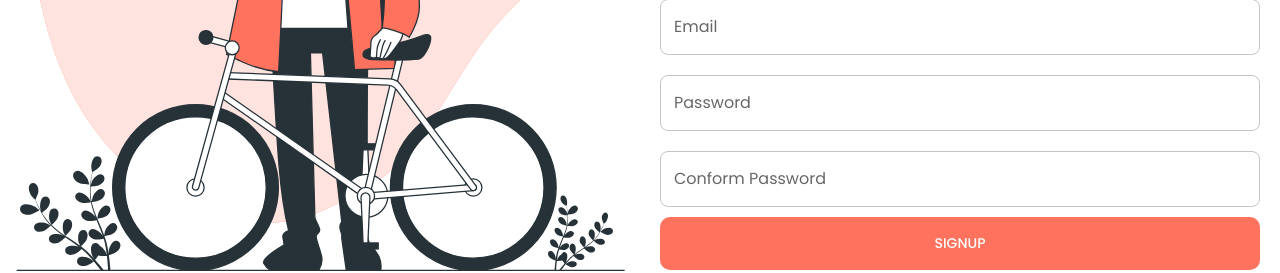
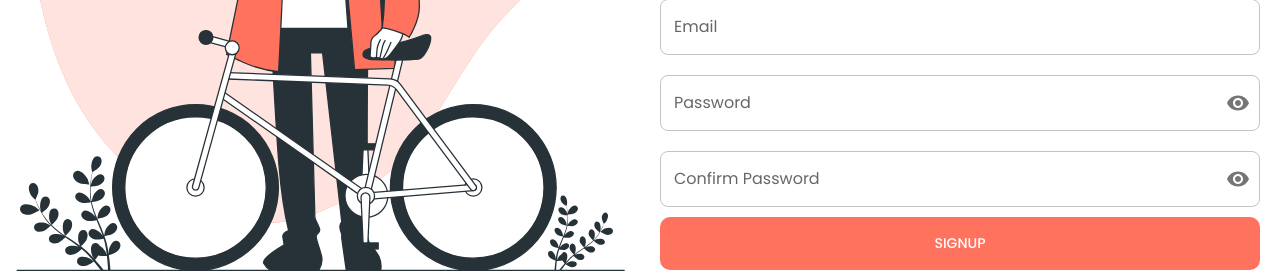
Before and after one commit to legitbeep/social-app, a React (Create React App) app: page /signup in a window 1280 px wide. Shown: the part 417-690 px from the top of the page. Built offline with nearby package versions, Linux system fonts and the light colour scheme.

Commit message:
login update

```diff
--- a/src/App.js
+++ b/src/App.js
@@ -25,7 +25,7 @@ function App() {
             {/* Create posts */}
           </Route>
           <Route path="/login" exact>
-            <Login />
+            <Login/>
           </Route>
           <Route path="/signup" exact>
             <Signup />
--- a/src/Views/Login/Login.js
+++ b/src/Views/Login/Login.js
@@ -6,6 +6,17 @@ import GoogleIcon from '@mui/icons-material/Google';
 import image from '../../images/login.png'
 import { Button, Divider, TextField } from '@mui/material';
 import { Link } from 'react-router-dom';
+import Visibility from '@mui/icons-material/Visibility';
+import IconButton from '@mui/material/IconButton';
+import InputAdornment from '@mui/material/InputAdornment';
+import VisibilityOff from '@mui/icons-material/VisibilityOff';
+import OutlinedInput from '@mui/material/OutlinedInput';
+
+import InputLabel from '@mui/material/InputLabel';
+
+import FormControl from '@mui/material/FormControl';
+
+
 
   const Img = styled('img')({
     margin: 'auto',
@@ -16,6 +27,9 @@ import { Link } from 'react-router-dom';
 
 export default function ComplexGrid() {
     const classes = useStyles();
+    const [showPassword, setShowPassword] = React.useState(false);
+
+
 
   return (
 
@@ -39,13 +53,26 @@ export default function ComplexGrid() {
             <Button variant="outlined" fullWidth><GoogleIcon />Sign In with Google</Button>
             <Divider sx={{width:"100%",margin:"10px"  }}>OR</Divider>
             <TextField  sx={{margin:'10px 0px'}}  id="outlined-basic" label="Email" variant="outlined"  fullWidth/>
-            <TextField sx={{margin:'10px 0px'}} id="outlined-basic" label="Password" variant="outlined" fullWidth />
+            <FormControl sx={{ m: 1,margin:"10px 0px" }} fullWidth variant="outlined" >
+                  <InputLabel htmlFor="outlined-adornment-password">Password</InputLabel>
+                  <OutlinedInput
+                    id="outlined-adornment-password"
+                    type={showPassword ? 'text' : 'password'}
+                    endAdornment={
+                      <InputAdornment position="end">
+                        <IconButton
+                          onClick={()=>{setShowPassword(prev=>!prev)}}
+                          edge="end"
+                        >
+                        {showPassword ? <VisibilityOff /> : <Visibility />}
+                        </IconButton>
+                      </InputAdornment>
+                    }
+                    label="Password"
+                  />
+                </FormControl>
             <p style={{ margin:"10px 0 30px 0px",alignSelf:"flex-start"  }}> <Link to="#">Forgot Password</Link></p>
-
-            <Button type="submit" fullWidth>Login</Button>
-
-
-
+           <Button type="submit" fullWidth>Login</Button>
             </form>
         </Grid>
       </Grid>
--- a/src/Views/Signup/Signup.js
+++ b/src/Views/Signup/Signup.js
@@ -5,6 +5,13 @@ import image from "../../images/signup.svg";
 import useStyles from "./styles";
 import { Link } from "react-router-dom";
 import GoogleIcon from "@mui/icons-material/Google";
+import Visibility from '@mui/icons-material/Visibility';
+import IconButton from '@mui/material/IconButton';
+import InputAdornment from '@mui/material/InputAdornment';
+import VisibilityOff from '@mui/icons-material/VisibilityOff';
+import OutlinedInput from '@mui/material/OutlinedInput';
+import InputLabel from '@mui/material/InputLabel';
+import FormControl from '@mui/material/FormControl';
 
 const Img = styled("img")({
   margin: "auto",
@@ -15,10 +22,11 @@ const Img = styled("img")({
 
 const Signup = () => {
   const classes = useStyles();
+  const [showPassword, setShowPassword] = React.useState(false);
 
   return (
     <Fragment>
-      <Grid conaitner>
+      <Grid container>
         <Grid
           item
           justifyContent="center"
@@ -95,21 +103,55 @@ const Signup = () => {
                 label="Email"
                 variant="outlined"
                 fullWidth
+                type="email"
               />
-              <TextField
-                id="outlined-basic"
-                sx={{ margin: "10px 0px" }}
-                label="Password"
-                variant="outlined"
-                fullWidth
-              />
-              <TextField
-                id="outlined-basic"
-                sx={{ margin: "10px 0px" }}
-                label="Conform Password"
-                variant="outlined"
-                fullWidth
-              />
+
+            <FormControl sx={{ m: 1,margin:"10px 0px" }} fullWidth variant="outlined" >
+                  <InputLabel htmlFor="outlined-adornment-password">Password</InputLabel>
+                  <OutlinedInput
+                    id="outlined-adornment-password"
+                    type={showPassword ? 'text' : 'password'}
+
+                    endAdornment={
+                      <InputAdornment position="end">
+                        <IconButton
+
+                          onClick={()=>{setShowPassword(prev=>!prev)}}
+
+                          edge="end"
+                        >
+                        {showPassword ? <VisibilityOff /> : <Visibility />}
+                        </IconButton>
+                      </InputAdornment>
+                    }
+
+                    label="Password"
+                  />
+                </FormControl>
+                <FormControl sx={{ m: 1,margin:"10px 0px" }} fullWidth variant="outlined" >
+                  <InputLabel htmlFor="outlined-adornment-password">Confirm Password</InputLabel>
+                  <OutlinedInput
+                    id="outlined-adornment-password"
+                    type={showPassword ? 'text' : 'password'}
+
+                    endAdornment={
+                      <InputAdornment position="end">
+                        <IconButton
+
+                          onClick={()=>{setShowPassword(prev=>!prev)}}
+
+                          edge="end"
+                        >
+                        {showPassword ? <VisibilityOff /> : <Visibility />}
+                        </IconButton>
+                      </InputAdornment>
+                    }
+
+                    label="Confirm Password"
+                  />
+                </FormControl>
+
+
               <Button type="submit" fullWidth>
                 SignUp
               </Button>
```
Also changed, not shown: 2 other files (tests, documents, lock files or other folders).
